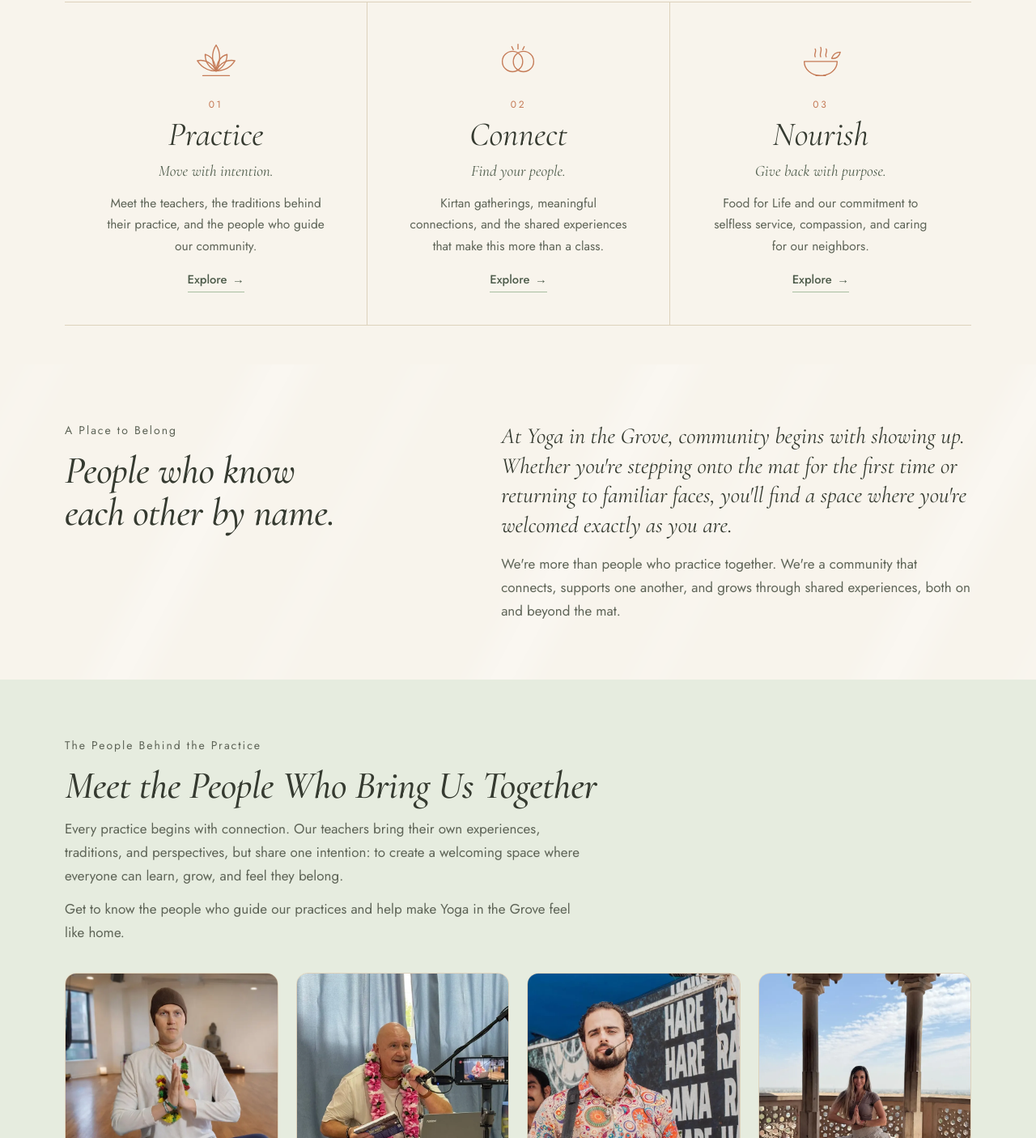
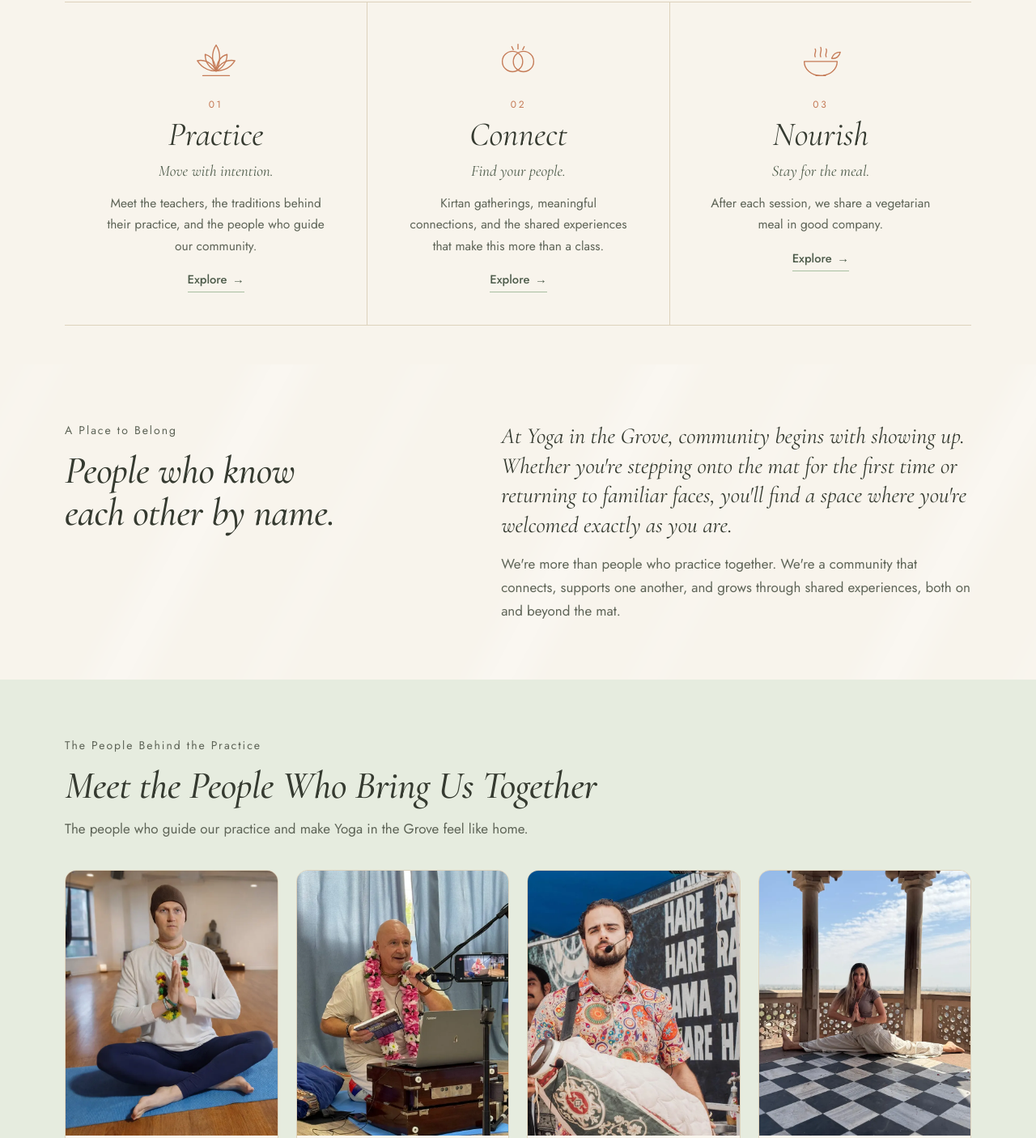
Before and after one commit to Vasilver/YogaInTheGrove1, a plain HTML site: page community.html in a window 1280 px wide. Shown: the part 786-2191 px from the top of the page at 81% size. Drawn offline with nearby package versions, Linux system fonts and the light colour scheme; a web font is replaced by a local one.

Commit message:
content(community): teachers intro and Nourish text cut to one line; Nourish pillar now about the meal after each session (Anna)
Co-Authored-By: Claude Opus 5.5 <noreply@anthropic.com>
Claude-Session: https://claude.ai/code/session_01R4UXsWLXMid3HC8ZRkoxS9

```diff
--- a/community.html
+++ b/community.html
@@ -247,8 +247,8 @@
 <path d="M46 30c2-6 7-8 11-8-1 5-5 9-11 8z"/></g></svg></span>
         <span class="p-num">03</span>
         <span class="p-title">Nourish</span>
-        <span class="p-line">Give back with purpose.</span>
-        <span class="p-text">Food for Life and our commitment to selfless service, compassion, and caring for our neighbors.</span>
+        <span class="p-line">Stay for the meal.</span>
+        <span class="p-text">After each session, we share a vegetarian meal in good company.</span>
         <span class="p-go">Explore <span class="arrow" aria-hidden="true">→</span></span>
       </a>
     </nav>
@@ -276,10 +276,7 @@
     <div class="sec-head">
       <p class="eyebrow" style="text-transform:none">The People Behind the Practice</p>
       <h2 id="teachers-title">Meet the People Who <em>Bring Us Together</em></h2>
-      <div class="narrow" style="color:var(--ink-soft);display:grid;gap:12px">
-        <p>Every practice begins with connection. Our teachers bring their own experiences, traditions, and perspectives, but share one intention: to create a welcoming space where everyone can learn, grow, and feel they belong.</p>
-        <p>Get to know the people who guide our practices and help make Yoga in the Grove feel like home.</p>
-      </div>
+      <p style="color:var(--ink-soft)">The people who guide our practice and make Yoga in the Grove feel like home.</p>
     </div>
 
     <div class="teacher-grid">
@@ -398,8 +395,7 @@
     <div class="food-text">
       <p class="eyebrow">Nourish · After the Practice</p>
       <h2 id="food-title">The Practice Ends. <em>The Connection Continues.</em></h2>
-      <p>At Yoga in the Grove, the experience doesn't end when you step off the mat. After class, we come together to share a nourishing vegetarian meal, prepared with love and enjoyed in good company.</p>
-      <p>It's a moment to slow down, connect with familiar faces, meet someone new, and feel part of the community.</p>
+      <p>After class, we share a nourishing vegetarian meal in good company.</p>
       <p class="food-line">Come for the practice. <em>Stay for the connection.</em></p>
       <p class="food-cta"><a class="btn" href="calendar.html">Come Join Us on the Mat <span class="arrow" aria-hidden="true">→</span></a></p>
     </div>
```
